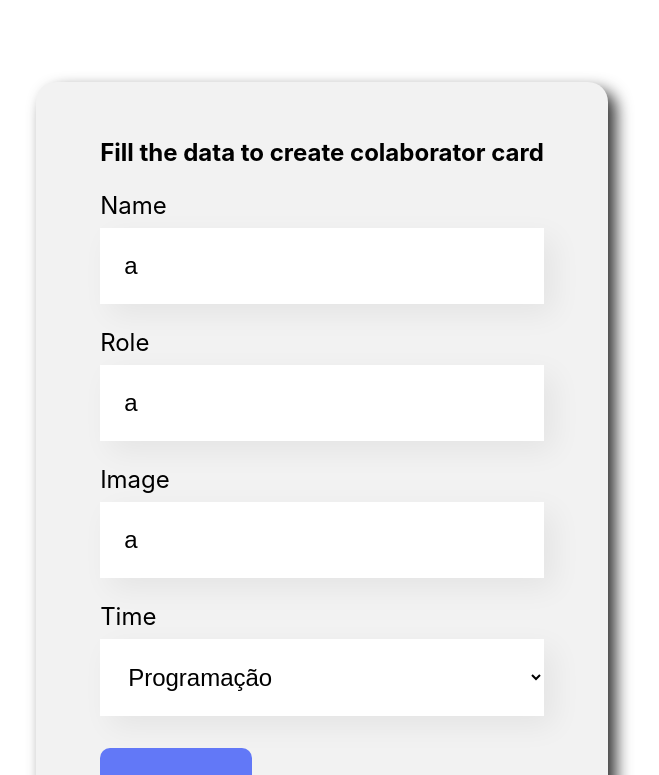
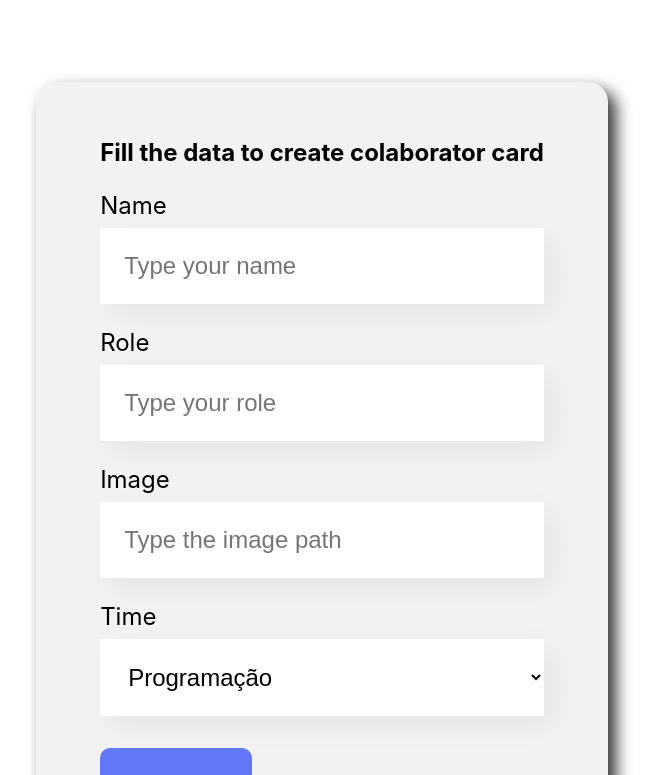
Before and after one commit to kevinaraujo/organo, a React (Create React App) app: page / in a window 1280 px wide. Shown: the part 558-1333 px from the top of the page, without its empty margins (318-977 px from the left). Built offline with nearby package versions, Linux system fonts and the light colour scheme; the HTML template or start-up script is replaced by a standard one.

Commit message:
Created colaborator list on app component and add item on form submit.

```diff
--- a/src/App.js
+++ b/src/App.js
@@ -1,11 +1,22 @@
+import { useEffect, useState } from "react";
 import { Banner } from "./components/Banner";
 import { Form } from "./components/Form";
 
 function App() {
+  const [colaborators, setColaborators] = useState([]);
+
+  const addColaborator = (colaborator) => {
+    console.log(colaborator);
+    setColaborators([...colaborators, colaborator]);
+  };
+
+  useEffect(() => {
+    console.log("novo", colaborators);
+  }, [colaborators]);
   return (
     <div>
       <Banner />
-      <Form />
+      <Form onNewColaborator={addColaborator} />
     </div>
   );
 }
--- a/src/components/CampoTexto/index.js
+++ b/src/components/CampoTexto/index.js
@@ -1,10 +1,8 @@
 import "./CampoTexto.css";
 
 const CampoTexto = (props) => {
-  let valor = "a";
   const handleChange = (e) => {
-    valor = e.target.value;
-    console.log(valor);
+    props.setValue(e.target.value);
   };
 
   return (
@@ -14,7 +12,7 @@ const CampoTexto = (props) => {
         onChange={handleChange}
         placeholder={props.placeholder}
         required={props.required}
-        value={valor}
+        value={props.value}
       />
     </div>
   );
--- a/src/components/Form/index.js
+++ b/src/components/Form/index.js
@@ -2,9 +2,10 @@ import "./Form.css";
 import CampoTexto from "../CampoTexto";
 import ListaSuspensa from "../ListaSuspensa";
 import Botao from "../Botao";
+import { useState } from "react";
 
-export const Form = () => {
-  const times = [
+export const Form = (props) => {
+  const teams = [
     "Programação",
     "Front-end",
     "Data Science",
@@ -15,21 +16,51 @@ export const Form = () => {
 
   const handleSave = (event) => {
     event.preventDefault();
-    console.log("saved");
+    props.onNewColaborator({
+      name,
+      role,
+      image,
+      team,
+    });
   };
+
+  const [name, setName] = useState("");
+  const [role, setRole] = useState("");
+  const [image, setImage] = useState("");
+  const [team, setTeam] = useState("");
 
   return (
     <section className="form">
       <form onSubmit={handleSave}>
         <h2>Fill the data to create colaborator card</h2>
-        <CampoTexto label="Name" placeholder="Type your name" required={true} />
-        <CampoTexto label="Role" placeholder="Type your role" required={true} />
+        <CampoTexto
+          label="Name"
+          placeholder="Type your name"
+          required={true}
+          value={name}
+          setValue={setName}
+        />
+        <CampoTexto
+          label="Role"
+          placeholder="Type your role"
+          required={true}
+          value={role}
+          setValue={setRole}
+        />
         <CampoTexto
           label="Image"
           placeholder="Type the image path"
           required={true}
+          value={image}
+          setValue={setImage}
         />
-        <ListaSuspensa label="Time" itens={times} required={true} />
+        <ListaSuspensa
+          label="Time"
+          itens={teams}
+          required={true}
+          value={team}
+          setValue={setTeam}
+        />
         <Botao>Criar Card</Botao>
       </form>
     </section>
--- a/src/components/ListaSuspensa/index.js
+++ b/src/components/ListaSuspensa/index.js
@@ -1,12 +1,14 @@
 import "./ListaSuspensa.css";
 
 const ListaSuspensa = (props) => {
-  console.log(props.itens);
-
   return (
     <div className="lista-suspensa">
       <label>{props.label}</label>
-      <select required={props.required}>
+      <select
+        onChange={(e) => props.setValue(e.target.value)}
+        required={props.required}
+        value={props.value}
+      >
         {props.itens.map((item) => {
           return <option key={item}>{item}</option>;
         })}
```
